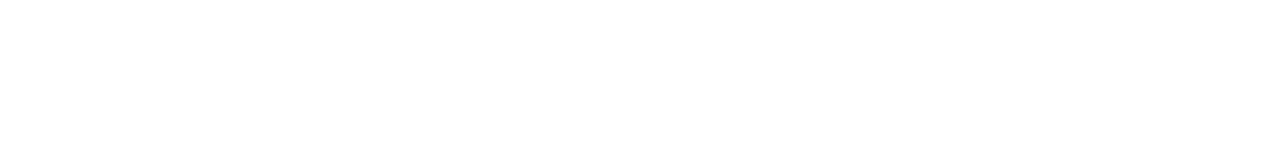
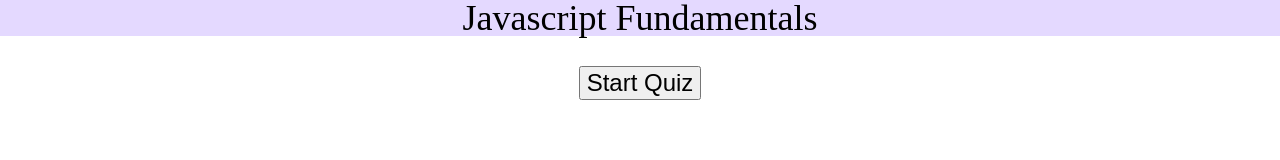
Before and after one commit to PhilipHuang2/Web-Quiz, a plain HTML site: page index.html in a window 1280 px wide. Drawn offline with Linux system fonts and the light colour scheme.

Commit message:
added button to start quiz and console log functionality

```diff
--- a/index.html
+++ b/index.html
@@ -4,10 +4,18 @@
     <meta charset="UTF-8">
     <meta http-equiv="X-UA-Compatible" content="IE=edge">
     <meta name="viewport" content="width=device-width, initial-scale=1.0">
+    <link rel="stylesheet" href="reset.css">
     <link rel="stylesheet" href="style.css">
     <title>Document</title>
 </head>
 <body>
+    <header>
+        <h1>Javascript Fundamentals</h1>
+    </header>
+    <main>
+        <h2><button id="start">Start Quiz</button></h2>
+
+    </main>
     <script src="scripts.js"></script>
 </body>
 </html>
--- /dev/null
+++ b/reset.css
@@ -0,0 +1,48 @@
+/* http://meyerweb.com/eric/tools/css/reset/
+   v2.0 | 20110126
+   License: none (public domain)
+*/
+
+html, body, div, span, applet, object, iframe,
+h1, h2, h3, h4, h5, h6, p, blockquote, pre,
+a, abbr, acronym, address, big, cite, code,
+del, dfn, em, img, ins, kbd, q, s, samp,
+small, strike, strong, sub, sup, tt, var,
+b, u, i, center,
+dl, dt, dd, ol, ul, li,
+fieldset, form, label, legend,
+table, caption, tbody, tfoot, thead, tr, th, td,
+article, aside, canvas, details, embed,
+figure, figcaption, footer, header, hgroup,
+menu, nav, output, ruby, section, summary,
+time, mark, audio, video {
+	margin: 0;
+	padding: 0;
+	border: 0;
+	font-size: 100%;
+	font: inherit;
+	vertical-align: baseline;
+}
+/* HTML5 display-role reset for older browsers */
+article, aside, details, figcaption, figure,
+footer, header, hgroup, menu, nav, section {
+	display: block;
+}
+body {
+	line-height: 1;
+}
+ol, ul {
+	list-style: none;
+}
+blockquote, q {
+	quotes: none;
+}
+blockquote:before, blockquote:after,
+q:before, q:after {
+	content: '';
+	content: none;
+}
+table {
+	border-collapse: collapse;
+	border-spacing: 0;
+}
--- a/scripts.js
+++ b/scripts.js
@@ -0,0 +1,5 @@
+var button = document.querySelector("#start");
+
+button.addEventListener("click",function(){
+    console.log("testing button");
+})
--- a/style.css
+++ b/style.css
@@ -0,0 +1,30 @@
+:root {
+    --color-1 : #F7DD72; /*Jasmine*/
+    --color-2 : #334E58;  /*Charcoal*/
+    --color-3 : #00A878; /* Green Munsell*/
+    --color-4 : #0AD3FF; /*Vivid Sky Blue*/
+    --color-5 : #E4D9FF; /*Lavender Blue*/
+}
+
+* {
+    box-sizing: border-box;
+}
+
+header {
+    background-color: var(--color-5);
+}
+
+h1 {
+    font-size: 36px;
+    text-align: center;
+}
+
+h2 {
+    font-size: px;
+    text-align: center;
+}
+
+h2 > button {
+    margin-top: 30px;
+    font-size: 24px;
+}
```
